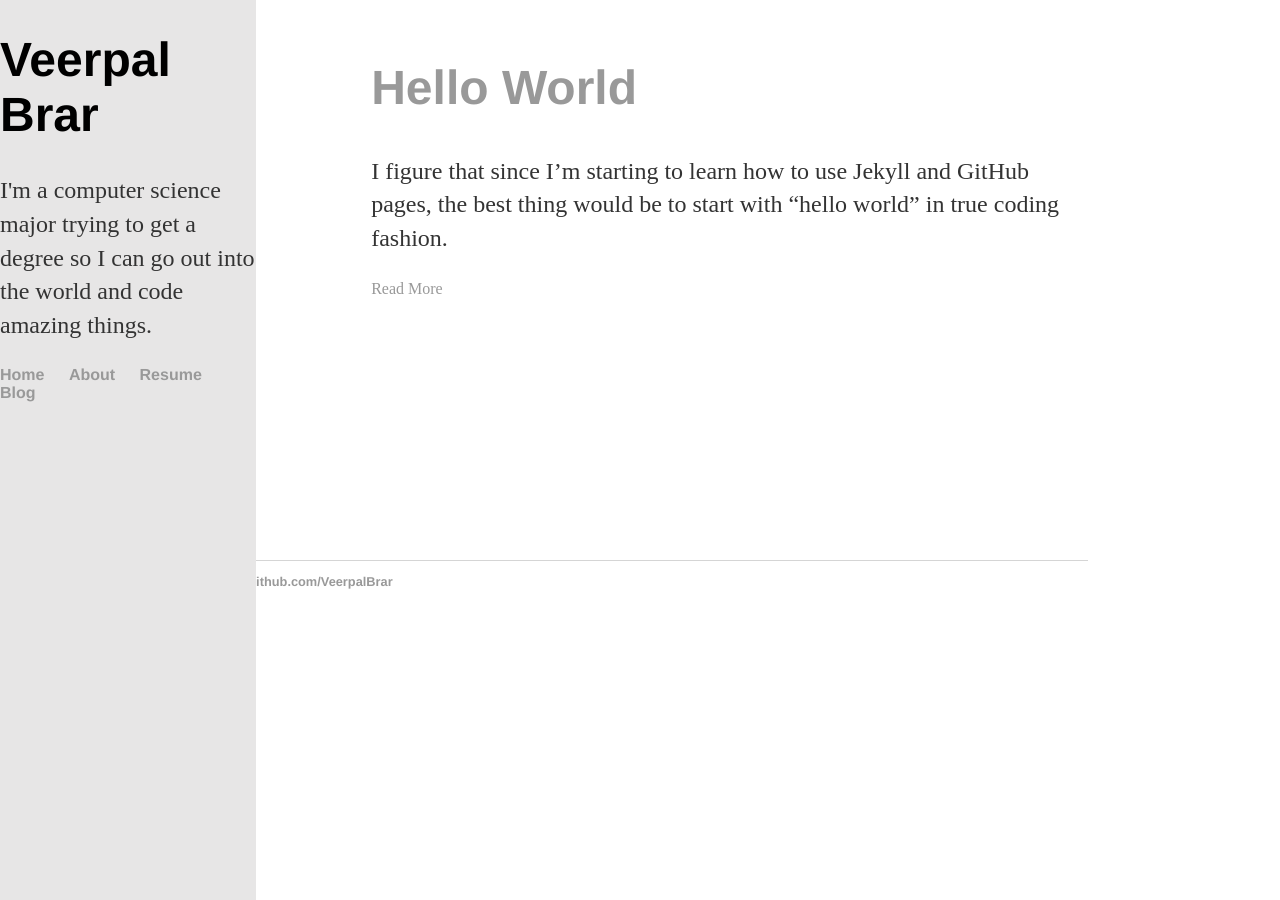
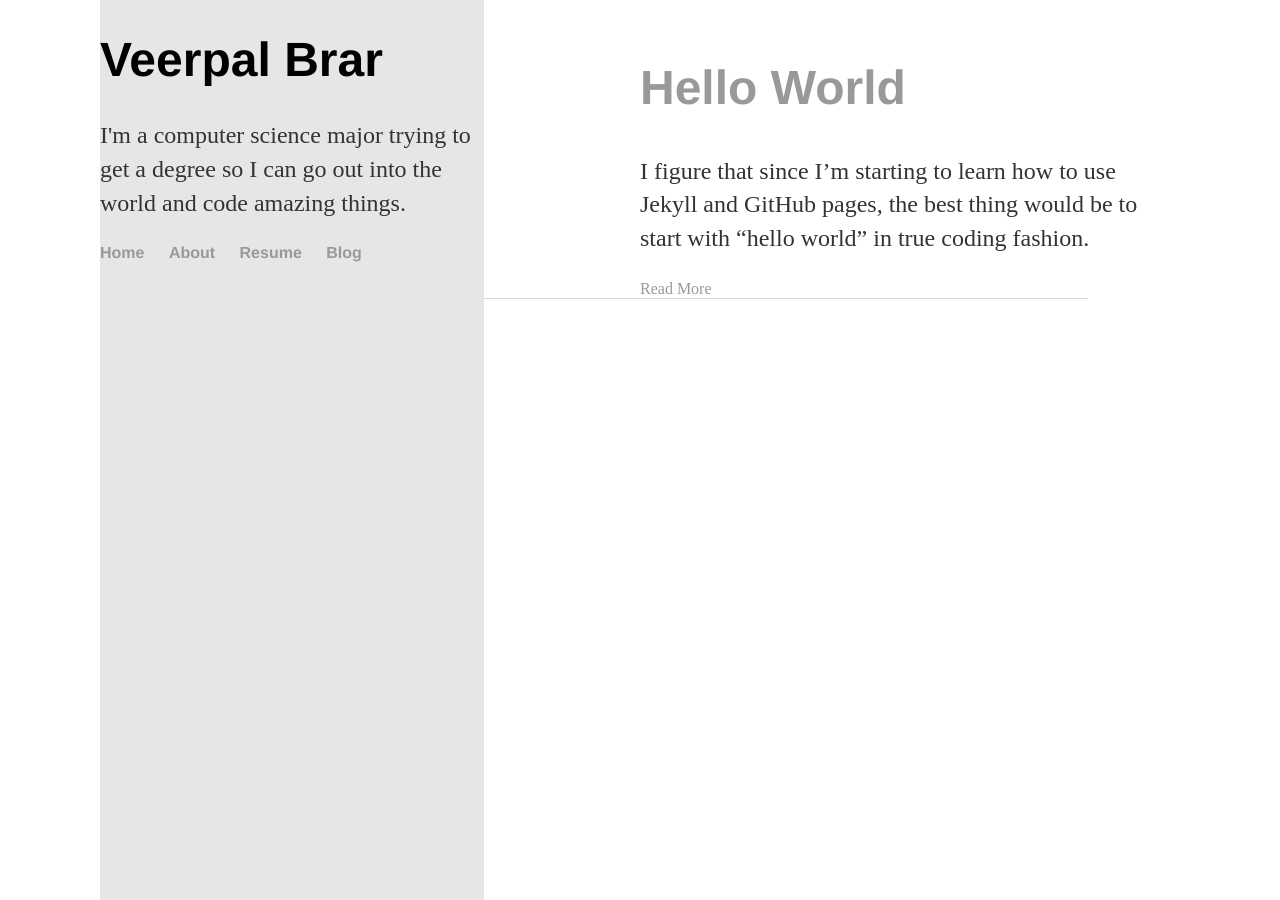
Before and after one commit to VeerpalBrar/VeerpalBrar.github.io, a Jekyll site: the page built from index.html, in a window 1280 px wide. Built offline with Jekyll 4.4.1, drawn with Linux system fonts in a browser that asks for light colours.

Commit message:
Update main.css

```diff
--- a/css/main.css
+++ b/css/main.css
@@ -43,15 +43,15 @@
 }
 
 .blurb {
-     position:fixed;
+    position:fixed;
     top:0px;
     bottom:0px;
-    left:0px;
-    width:20%;
-     background:#E7E6E6;
+    left:100px;
+    width:30%;
+    background:#E7E6E6;
  }
  .container {
-        margin-left:20%;
-    width:80%;
-    height:500px;
+    margin-left:50%;
+    width:60%;
+
  }
```
